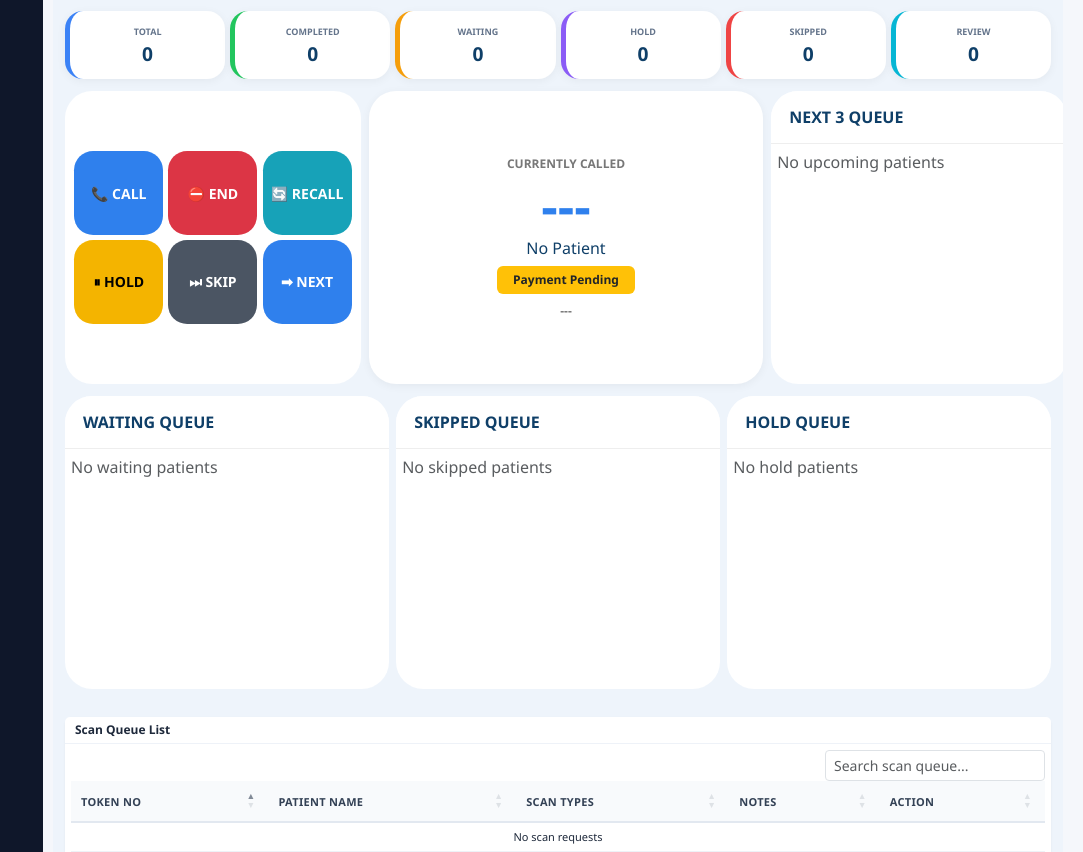
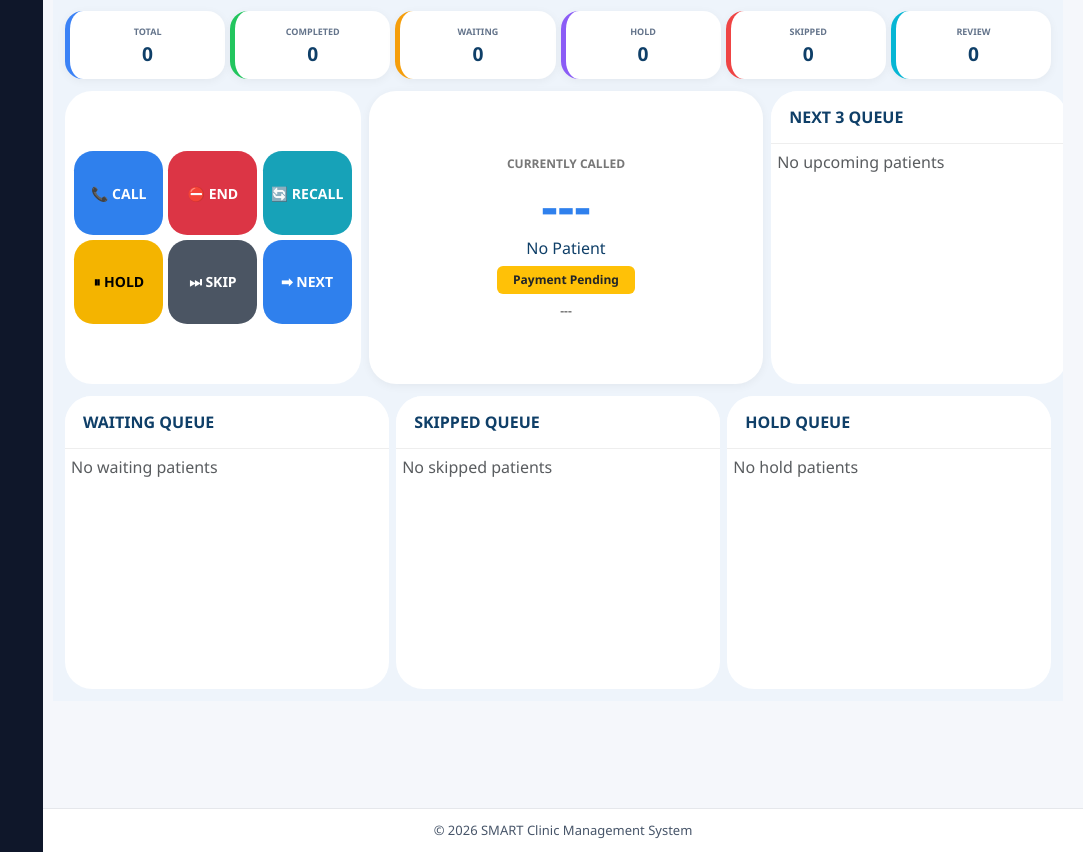
Before and after one commit to MohanGowdaM/SCMS, an ASP.NET Core app: page /Scan/ScanQueue in a window 1280 px wide. Shown: the part 77-929 px from the top of the page, without its empty margins (197-1280 px from the left). Run offline with ASP.NET Core 8, Linux system fonts and the light colour scheme; some libraries are stand-ins or nearby versions.

Commit message:
Update ScanQueue.cshtml

```diff
--- a/SmartClinic Web/Views/Scan/ScanQueue.cshtml
+++ b/SmartClinic Web/Views/Scan/ScanQueue.cshtml
@@ -4,236 +4,132 @@
 
     <!-- TOP STATS -->
     <div class="stats-grid">
-
         <div class="stat-card">
             <div class="stat-title">TOTAL</div>
             <h2 id="totalCount">0</h2>
         </div>
-
         <div class="stat-card success">
             <div class="stat-title">COMPLETED</div>
             <h2 id="completedCount">0</h2>
         </div>
-
         <div class="stat-card warning">
             <div class="stat-title">WAITING</div>
             <h2 id="waitingCount">0</h2>
         </div>
-
         <div class="stat-card hold">
             <div class="stat-title">HOLD</div>
             <h2 id="holdCount">0</h2>
         </div>
-
         <div class="stat-card danger">
             <div class="stat-title">SKIPPED</div>
             <h2 id="skipCount">0</h2>
         </div>
-
         <div class="stat-card review">
             <div class="stat-title">REVIEW</div>
             <h2 id="reviewCount">0</h2>
         </div>
-
     </div>
-
     <!-- MIDDLE GRID -->
     <div class="middle-grid">
-
         <!-- ACTION PANEL -->
         <div class="action-panel">
-
             <div class="btn-row">
-
-                <button class="action-btn primary">
+                <button id="btnCall" class="action-btn primary">
                     📞 CALL
                 </button>
-
-                <button class="action-btn danger">
+                <button id="btnEnd" class="action-btn danger">
                     ⛔ END
                 </button>
-
-                <button class="action-btn secondary">
+                <button id="btnRecall" class=" action-btn secondary">
                     🔄 RECALL
                 </button>
-
-                <button class="action-btn warning">
+                <button id="btnHold" class="action-btn warning">
                     ⏸ HOLD
                 </button>
-
-                <button class="action-btn dark">
+                <button id="btnSkip" class="action-btn dark">
                     ⏭ SKIP
                 </button>
-
-                <button class="action-btn primary">
+                <button id="btnNext" class="action-btn primary">
                     ➡ NEXT
                 </button>
-
             </div>
-
         </div>
-
         <!-- CURRENTLY CALLED -->
         <div class="current-call-card">
-
             <small>CURRENTLY CALLED</small>
-
             <h1 id="currentToken">
                 ---
             </h1>
-
             <h5 id="currentPatient">
                 No Patient
             </h5>
-
             <!-- PAYMENT STATUS -->
             <div class="mt-2">
-
                 <span id="paymentPendingBadge"
                       class="badge bg-warning text-dark px-3 py-2">
                     Payment Pending
                 </span>
-
                 <span id="paymentCompletedBadge"
                       class="badge bg-success px-3 py-2 d-none">
                     Payment Completed
                 </span>
-
             </div>
-
-            <small id="currentScan"
-                   class="d-block mt-2">
+            <small id="currentScan" class="d-block mt-2">
                 ---
             </small>
-
         </div>
-
         <!-- NEXT 3 -->
         <div class="queue-card">
-
             <div class="card-header">
                 NEXT 3 QUEUE
             </div>
-
             <div id="nextQueueList">
-
                 <div class="text-muted">
                     No upcoming patients
                 </div>
-
             </div>
-
         </div>
-
+        <input type="hidden" id="currentTokenId" />
+        <input type="hidden" id="currentRequestId" />
     </div>
-
     <!-- BOTTOM GRID -->
     <div class="bottom-grid">
-
         <!-- WAITING -->
         <div class="queue-card">
-
             <div class="card-header">
                 WAITING QUEUE
             </div>
-
             <div id="waitingQueueList">
-
                 <div class="text-muted">
                     No waiting patients
                 </div>
-
             </div>
-
         </div>
-
         <!-- SKIPPED -->
         <div class="queue-card">
-
             <div class="card-header">
                 SKIPPED QUEUE
             </div>
-
             <div id="skippedQueueList">
-
                 <div class="text-muted">
                     No skipped patients
                 </div>
-
             </div>
-
         </div>
-
         <!-- HOLD -->
         <div class="queue-card">
-
             <div class="card-header">
                 HOLD QUEUE
             </div>
-
             <div id="holdQueueList">
-
                 <div class="text-muted">
                     No hold patients
                 </div>
-
             </div>
-
         </div>
-
     </div>
-
-    <!-- TABLE -->
-    <div class="card mt-3">
-
-        <div class="card-header">
-
-            <h5 class="mb-0">
-                Scan Queue List
-            </h5>
-
-        </div>
-
-        <div class="card-body">
-
-            <div class="table-responsive">
-
-                <table class="table align-middle"
-                       id="tblScanQueue">
-
-                    <thead>
-
-                        <tr>
-
-                            <th>Token No</th>
-
-                            <th>Patient Name</th>
-
-                            <th>Scan Types</th>
-
-                            <th>Notes</th>
-
-                            <th>Action</th>
-
-                        </tr>
-
-                    </thead>
-
-                    <tbody>
-                    </tbody>
-
-                </table>
-
-            </div>
-
-        </div>
-
-    </div>
-
 </div>
 
-@section Scripts{
-
-    <script src="~/js/scanqueue.js"            asp-append-version="true"></script>
-
+@section Scripts {
+    <script src="~/js/scanqueue.js" asp-append-version="true"></script>
 }
```
